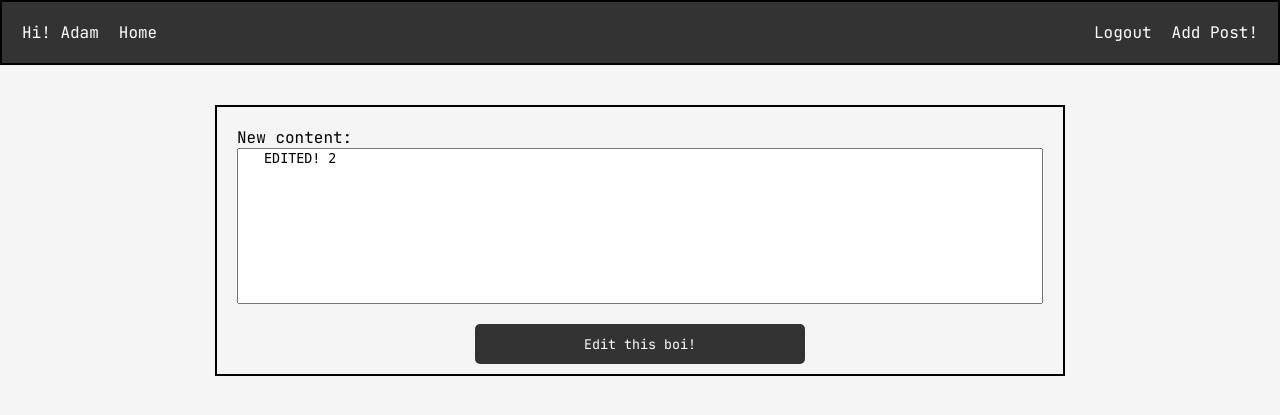
After one commit to AdamJakubczak/my_blog_app, a Django app: page /edit_post/12 in a window 1280 px wide. The commit adds this page. Shown: the top 415 px of the page. Run offline with Django 5.2, Linux system fonts and the light colour scheme; a user stored in the database is signed in; data comes from the database, SQL or seed files in the repository; both versions use the stored data as it was after the commit.

Commit message:
my simple blog is finished!

```diff
--- a/src/my_blog_app/static/my_blog_app/main.css
+++ b/src/my_blog_app/static/my_blog_app/main.css
@@ -23,7 +23,7 @@ body {
     padding: var(--stdpadding);
     border: 2px solid;
     background-color: var(--bgdark);
-    margin-bottom: var(--stdmargin);
+    margin-bottom: 40px;
 }
 
 .nav-left, .nav-right {
@@ -63,7 +63,7 @@ body {
     color: var(--txtgreyish);
 }
 
-.post-delete {
+.post-edit {
     border-radius: 5px;
     color: white;
     padding: 5px;
@@ -73,7 +73,7 @@ body {
     font-size: 10px;
 }
 
-.post-delete:hover {
+.post-edit:hover {
     color: var(--txtorange)
 }
 
@@ -252,3 +252,33 @@ textarea {
 .pagination a {
     text-decoration: none;
 }
+
+.edit-form-wrapper {
+    display: flex;
+    justify-content: center;
+}
+
+.edit-post-form {
+    display: flex;
+    flex-direction: column;
+    align-items: center;
+    border: 2px solid;
+    padding: var(--stdpadding);
+}
+
+.edit-post-form textarea {
+    width: 800px;
+    margin: 10px;
+    margin-top: 0;
+}
+
+.edit-post-form label {
+    align-self: self-start;
+    margin: 10px;
+    margin-bottom: 0;
+}
+
+.buttons-wrapper {
+    display: flex;
+    gap: 5px;
+}
--- /dev/null
+++ b/src/my_blog_app/templates/my_blog_app/edit.html
@@ -0,0 +1,14 @@
+{% extends 'my_blog_app/base.html' %}
+
+{% block content %}
+
+<div class="edit-form-wrapper">
+    <form class="edit-post-form" method="post">
+        {% csrf_token %}
+        <label for="New content"> New content: </label>
+        <textarea name="updated_content" id="updated_content" rows="10" cols="40"> {{ old_content }} </textarea>
+        <button class="submit-button" type="submit"> Edit this boi! </button>
+    </form>
+</div>
+
+{% endblock content %}
--- a/src/my_blog_app/templates/my_blog_app/index.html
+++ b/src/my_blog_app/templates/my_blog_app/index.html
@@ -9,7 +9,10 @@
         <p class="post-ad">{{ post.post_author }} on {{ post.post_date | date:"M d, Y" }}</p>
         <p>{{ post.post_content }}</p>
         {% if post.post_author == request.user %}
-        <a class="post-delete" href="{% url 'delete_post' post.post_id %}"> Delete </a>
+        <div class="buttons-wrapper">
+            <a class="post-edit" href="{% url 'delete_post' post.post_id %}"> Delete </a>
+            <a class="post-edit" href="{% url 'edit_post' post.post_id %}" class="post-edit"> Edit </a>
+        </div>
         {% endif %}
     </article>
 
--- a/src/my_blog_app/urls.py
+++ b/src/my_blog_app/urls.py
@@ -7,5 +7,7 @@ urlpatterns = [
     path('logout/', views.user_logout, name='blog_logout'),
     path('add_post/', views.add_post, name='add_post'),
     path('register/', views.register, name='blog_register'),
-    path('delete_post/<int:post_id>', views.delete_post, name='delete_post')
+    path('delete_post/<int:post_id>', views.delete_post, name='delete_post'),
+    path('edit_post/<int:post_id>', views.edit_post, name='edit_post'),
+    path('testing/', views.testing_stuff, name='testing_stuff')
 ]
--- a/src/my_blog_app/views.py
+++ b/src/my_blog_app/views.py
@@ -4,6 +4,29 @@ from django.contrib import messages
 from django.core.paginator import Paginator
 from .forms import PostForm, UserRegistrationForm
 from .models import Post
+
+
+
+def edit_post(request, post_id):
+
+    post = get_object_or_404(Post, post_id=post_id)
+
+    old_content = post.post_content
+
+    if post.post_author != request.user:
+        messages.error(request, 'Not Your post! Can\'t touch this')
+        return redirect('blog_index')
+
+    if request.method == 'POST':
+        content = request.POST.get('updated_content')
+        post.post_content = content
+        post.save()
+        messages.success(request, 'Post modified!')
+        return redirect('blog_index')
+
+    return render(request, 'my_blog_app/edit.html', {'old_content' : old_content})
+
+
 
 def delete_post(request, post_id):
 
@@ -18,7 +41,7 @@ def delete_post(request, post_id):
         messages.success(request, 'Post removed :(')
         return redirect('blog_index')
 
-    return render(request, 'my_blog_app/delete_post.html', {'post' : post})
+    return render(request, 'my_blog_app/delete_post.html')
 
 
 def register(request):
@@ -78,3 +101,10 @@ def user_logout(request):
     logout(request)
     messages.success(request, 'Logged out :(')
     return redirect('blog_index')
+
+def testing_stuff(request):
+
+    if request.method == 'POST':
+        print(request.POST.keys())
+
+    return render(request, 'my_blog_app/testing_stuff.html')
```
Also changed, not shown: src/my_blog_app/templates/my_blog_app/testing_stuff.html (added, +8 -0 lines), src/db.sqlite3.
